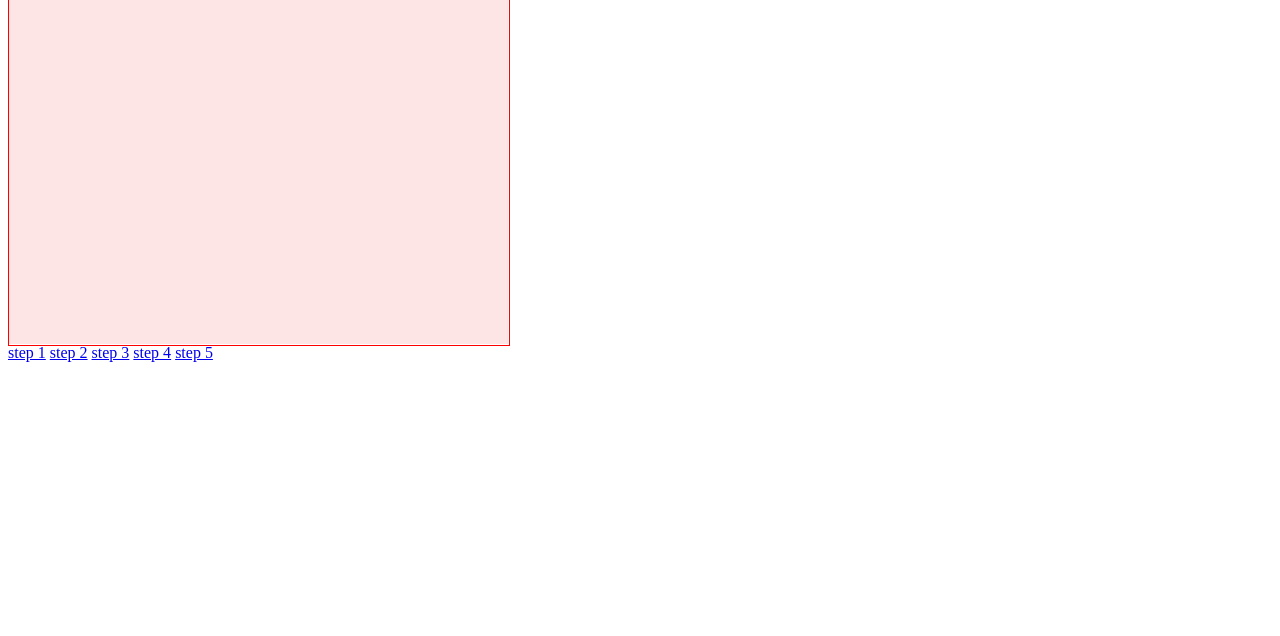
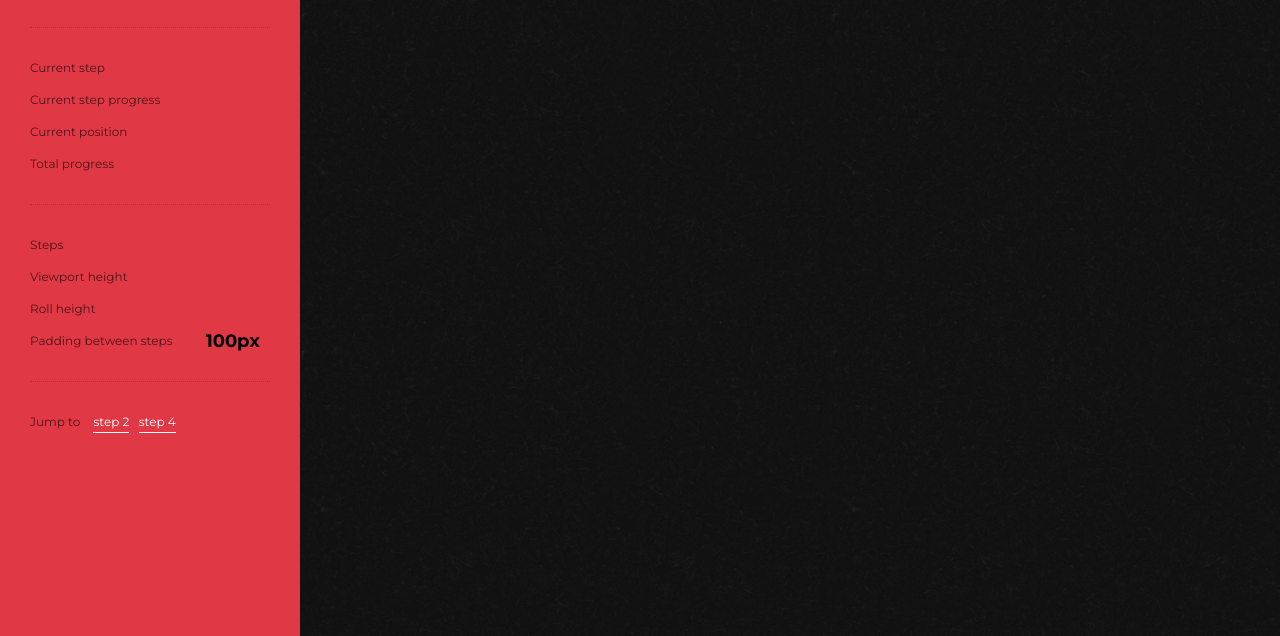
Before and after one commit to williamngan/roll, a website: page demo/index.html in a window 1280 px wide. Shown: the part 164-800 px from the top of the page. Drawn offline with Linux system fonts and the light colour scheme.

Commit message:
demo in progress

```diff
--- a/demo/css/demo.css
+++ b/demo/css/demo.css
@@ -41,8 +41,6 @@ html, body {
   height: 100%;
   position: relative;
 
-  /* optional style */
-  border: 1px solid #f00;
 }
 
 
@@ -58,6 +56,7 @@ html, body {
   height: 100%;
 }
 
+
 .step {
   width: 100%;
   height: 100%;
@@ -66,8 +65,7 @@ html, body {
   top: 100%;
   left: 0;
 
-  /* optional style */
-  background: rgba(244, 0, 0, .1);
+  /* optional transition */
   transition: top .5s;
 }
 
--- /dev/null
+++ b/demo/css/demoStyles.scss
@@ -0,0 +1,88 @@
+html, body {
+  overflow: hidden;
+  background: #e03845;
+  margin: 0;
+
+  font: 10px/1.5 "Montserrat", sans-serif;
+}
+
+#menu {
+  position: absolute;
+  padding: 30px;
+  top: 0; left: 0; width: 300px; bottom: 0;
+  box-sizing: border-box;
+}
+
+#github {
+  position: fixed;
+  top: 20px; right: 40px;
+}
+
+h1 {
+  font-size: 5em;
+  margin: 0 0 20px;
+  color: #fff;
+}
+p {
+  font-size: 1.2em;
+
+  &.field {
+    line-height: 20px;
+    span {
+      display: inline-block;
+      margin-right: 10px;
+    }
+    .label {
+      opacity: .65;
+    }
+    .value {
+      font-weight: bold;
+      font-size: 18px;
+      float: right;
+    }
+
+    clear: right;
+  }
+}
+
+hr {
+  border: none;
+  border-bottom: 1px dotted rgba(0,0,0,.2);
+  margin: 30px 0;
+}
+a {
+  display: inline-block;
+  color: #fff;
+  border-bottom: 1px solid #fff;
+  text-decoration: none;
+  &:hover {
+    border-bottom-color: #ff0;
+  }
+}
+
+
+#roll {
+  background: url(../images/nori.png) repeat;
+
+  position: absolute;
+  top: 0; left: 300px; bottom: 0; right: 0;
+  width: auto; height: auto;
+}
+
+#wrapper {
+
+}
+
+
+#pane {
+
+}
+
+#steps {
+
+}
+
+.step {
+  font-size: 10em;
+  color: #fff;
+}
--- a/demo/css/index.scss
+++ /dev/null
@@ -1,61 +0,0 @@
-html, body {
-  overflow: hidden;
-}
-
-#roll {
-
-  position: relative;
-  width: 500px;
-  height: 500px;
-
-  // Roll's size can also be defined by absolute positions.
-  //position: absolute;
-  //top: 0; bottom: 0; left: 0; right: 0;
-}
-
-#wrapper {
-  overflow: auto;
-  border: 1px solid #f00;
-  width: 100%;
-  height: 100%;
-  position: relative;
-}
-
-
-#pane {
-
-}
-
-#steps {
-  position: absolute;
-  overflow: hidden;
-  top: 0;
-  left: 0;
-  width: 100%;
-  height: 100%;
-}
-
-.step {
-  width: 100%;
-  height: 100%;
-
-  position: absolute;
-  top: 100%;
-  left: 0;
-
-  background: rgba(244, 0, 0, .1);
-
-  transition: top .5s;
-
-  &.prev {
-    top: -100%;
-  }
-
-  &.next {
-    top: 100%;
-  }
-
-  &.curr {
-    top: 0;
-  }
-}
--- a/demo/index.html
+++ b/demo/index.html
@@ -1,13 +1,44 @@
 <!DOCTYPE html>
 <html>
 <head>
-	<title></title>
+	<link href='https://fonts.googleapis.com/css?family=Montserrat:400,700' rel='stylesheet' type='text/css'>
+
+	<title>Roll.js Demos</title>
 	<script type="text/javascript" src="../dist/roll.js"></script>
 
 	<link rel="stylesheet" type="text/css" href="./css/demo.css" />
+	<link rel="stylesheet" type="text/css" href="./css/demoStyles.css" />
+
+
 
 </head>
 <body>
+
+<div id="menu">
+	<h1>roll.js</h1>
+	<p>A tiny javascript library to track scrolling and stuff. </p>
+
+	<hr />
+
+	<p class="field"><span class="label">Current step</span><span class="value" id="currStep"></span></p>
+	<p class="field"><span class="label">Current step progress</span><span class="value" id="currStepProgress"></span></p>
+	<p class="field"><span class="label">Current position</span><span class="value" id="currPos"></span></p>
+	<p class="field"><span class="label">Total progress</span><span class="value" id="totalProgress"></span></p>
+
+	<hr />
+	<p class="field"><span class="label">Steps</span><span class="value" id="numSteps"></span></p>
+	<p class="field"><span class="label">Viewport height</span><span class="value" id="viewportHeight"></span></p>
+	<p class="field"><span class="label">Roll height</span><span class="value" id="paneHeight"></span></p>
+	<p class="field"><span class="label">Padding between steps</span><span class="value" id="padding">100px</span></p>
+
+	<hr />
+	<p class="field"><span class="label">Jump to</span>
+		<span id="numSteps">
+			<a href="#" onclick="goto(1)">step 2</a> &nbsp;
+			<a href="#" onclick="goto(3)">step 4</a>
+		</span>
+	</p>
+</div>
 
 
 <div id="roll">
@@ -26,7 +57,7 @@
 
 <div id="progress"></div>
 
-<div><a href="#" onclick="goto(0)">step 1</a> <a href="#" onclick="goto(1)">step 2</a> <a href="#" onclick="goto(2)">step 3</a> <a href="#" onclick="goto(3)">step 4</a> <a href="#" onclick="goto(4)">step 5</a></div>
+<div id="github"><a href="#">Source code</a></div>
 
 <script type="text/javascript" src="./js/demo.js"></script>
 
--- a/demo/js/demo.js
+++ b/demo/js/demo.js
@@ -11,13 +11,29 @@
   function track() {
 
     // when a step is changed
-    roll.on( "step", Roll.stepHandler( roll, views ) );
+    roll.on( "step", Roll.stepHandler( roll, views, "prev", "next", "curr", true ) );
 
     // when scrolling, just print some debugging info in an element
     roll.on( "roll", function ( step, stepProgress, position, totalProgress ) {
-      var curr = (step >= 0) ? "Step "+step : "(padding)";
-      var str = curr + " at " + Math.floor( stepProgress * 100 ) + "% (total: " + Math.floor( totalProgress * 100) + "%, at " + position+ "px)";
-      document.querySelector( "#progress" ).textContent = str;
+      var curr = (step >= 0) ? "Step "+(step+1) : "(padding)";
+
+      var vals = {
+        numSteps: roll.steps.length,
+        viewportHeight: roll.getViewportHeight(),
+        paneHeight: roll.getHeight(),
+        currStep: curr,
+        currPos: position + "px",
+        currStepProgress: Math.floor( stepProgress * 100 ) + "%",
+        totalProgress: Math.floor( totalProgress * 100) + "%"
+      };
+
+      for (var k in vals) {
+        var el = document.querySelector("#"+k);
+        if (el) {
+          el.textContent = vals[k];
+        }
+      }
+
     } );
   }
 
@@ -35,6 +51,9 @@
   window.addEventListener("resize", function(evt) {
     roll = Roll.DOM( "#wrapper", "#pane", "#steps", ".step", 100 );
     track();
+    goto(0);
   });
 
+  goto(0);
+
 })();
--- a/src/roll.js
+++ b/src/roll.js
@@ -34,18 +34,24 @@ class Roll extends EventEmitter {
    * @returns {Roll}
    */
   addStep(s) {
-    if (Array.isArray( s )) {
-      this.steps = this.steps.concat( s );
-    } else {
-      this.steps.push( s );
+
+    if (!Array.isArray(s)) {
+      s = [s];
     }
 
-    var d=null;
-    for (var i=0; i<this.steps.length; i++) {
-      let st = this.steps[i];
-      st.p1 = (d==null) ? st.p1 : d;
-      st.p2 = st.p1 + st.size;
-      d = st.p2 + st.pad;
+    // get last recorded step
+    var d = s[0].p1;
+    if (this.steps.length > 0 ) {
+      var last = this.steps[this.steps.length-1];
+      d = last.p2 + last.pad;
+    }
+
+    // append new steps
+    for (var i=0; i<s.length; i++) {
+      s[i].p1 = d;
+      s[i].p2 = s[i].p1 + s[i].size;
+      d = s[i].p2 + s[i].pad;
+      this.steps.push( s[i] );
     }
 
     // recalculate pane size
@@ -71,7 +77,7 @@ class Roll extends EventEmitter {
   getStep() {
     for (var i=0; i<this.steps.length; i++) {
       var st = this.steps[i];
-      if (st.p1 >= -this.viewportSize && st.p2 <= this.viewportSize ) {
+      if (st.p1 >= -this.viewportSize && st.p2 <= st.size ) {
         this.current = i;
         return i;
       }
@@ -206,12 +212,17 @@ class Roll extends EventEmitter {
    * @param match optional class name for step = currStep. Defaults to "curr"
    * @returns {Function}
    */
-  static stepHandler( roll, views, prev="prev", next="next", match="curr") {
+  static stepHandler( roll, views, prev="prev", next="next", match="curr", trackTopPos=false) {
     return function ( curr, last, viewportHeight ) {
       for (var i = 0; i < roll.steps.length; i++) {
         var cls = Roll.stepName( i, curr, prev, next, match );
         views[i].className = "step " + cls;
-        views[i].style.top = Roll.stepName( i, curr, -viewportHeight, viewportHeight, 0) +"px";
+
+        // if steps have different sizes, recalc top position and set style
+        if (trackTopPos) {
+          var p = (cls===prev) ?  roll.steps[i].size * -1 : ((cls===next) ? viewportHeight : 0);
+          views[i].style.top = p+"px";
+        }
       }
     }
   }
@@ -242,7 +253,6 @@ class Roll extends EventEmitter {
     // add each viewClass element as a step
     for (var i = 0; i < views.length; i++) {
       var rect = views[i].getBoundingClientRect();
-      console.log( rect.height, i);
       roll.addStep( Roll.chunk( rect.height, pad ) );
     }
 
```
Also changed, not shown: demo/css/demoStyles.css (added), demo/images/nori.png (added), dist/roll.js, 1 other file.
